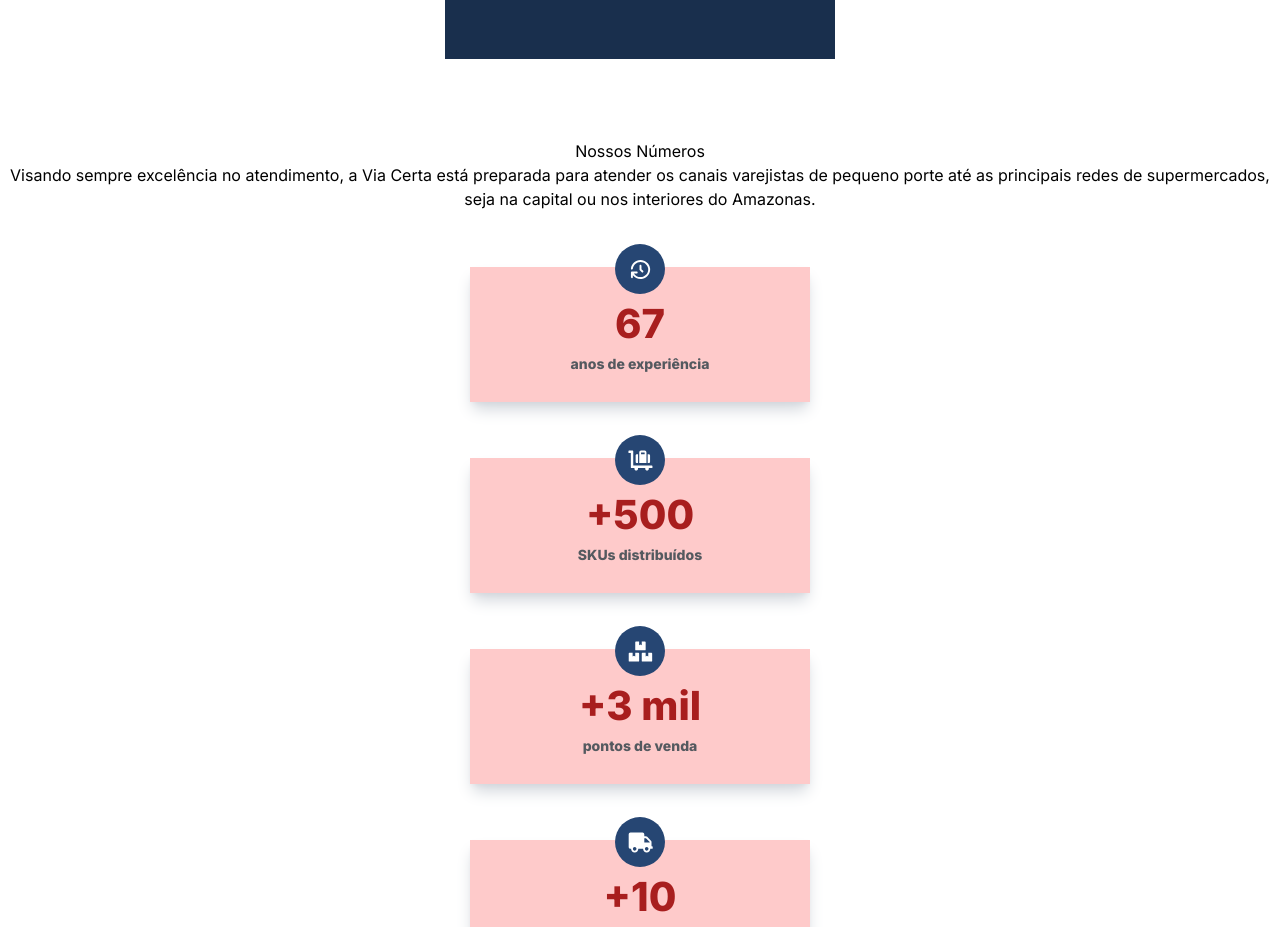
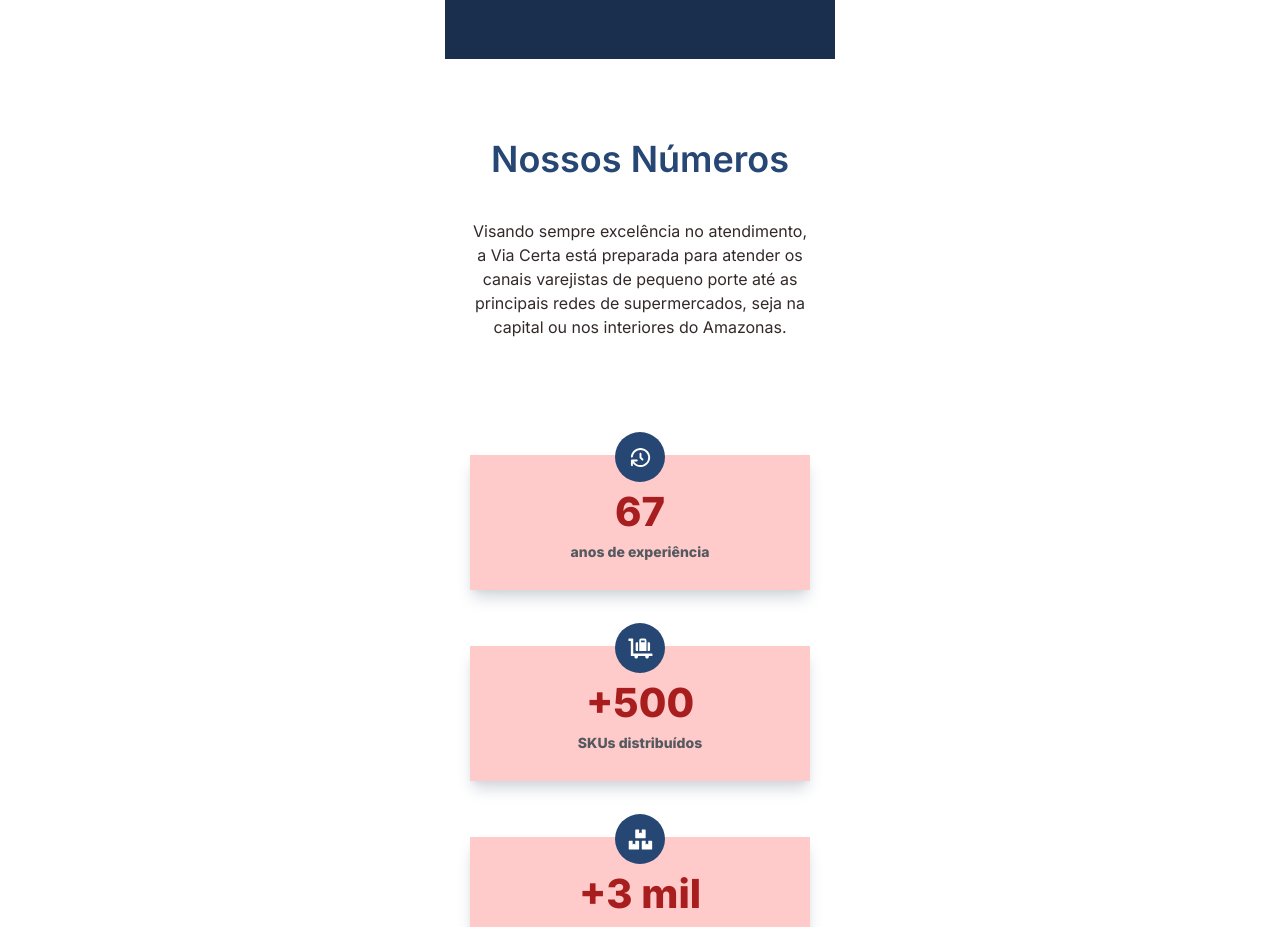
Before and after one commit to juliuscaezarff/desafio-kayzen, a Next.js app: page / in a window 1280 px wide. Shown: the part 3060-3987 px from the top of the page. Built offline with nearby package versions, Linux system fonts and the light colour scheme.

Commit message:
refactor: refatorando

```diff
--- a/src/components/Organisms/HomeAchievementsSection/styles.css
+++ b/src/components/Organisms/HomeAchievementsSection/styles.css
@@ -4,4 +4,12 @@
   .home-achievements-section {
     @apply flex flex-col items-center w-full min-h-[1444px] pt-[80px] text-center mx-auto;
   }
+
+  .title-achievements-container {
+    @apply text-4xl font-semibold text-blue-primary-light max-w-[308px];
+  }
+
+  .sub-title-achievements-container {
+    @apply text-base font-normal text-sub-title-dark max-w-[340px] mt-[40px] mb-[60px];
+  }
 }
```
